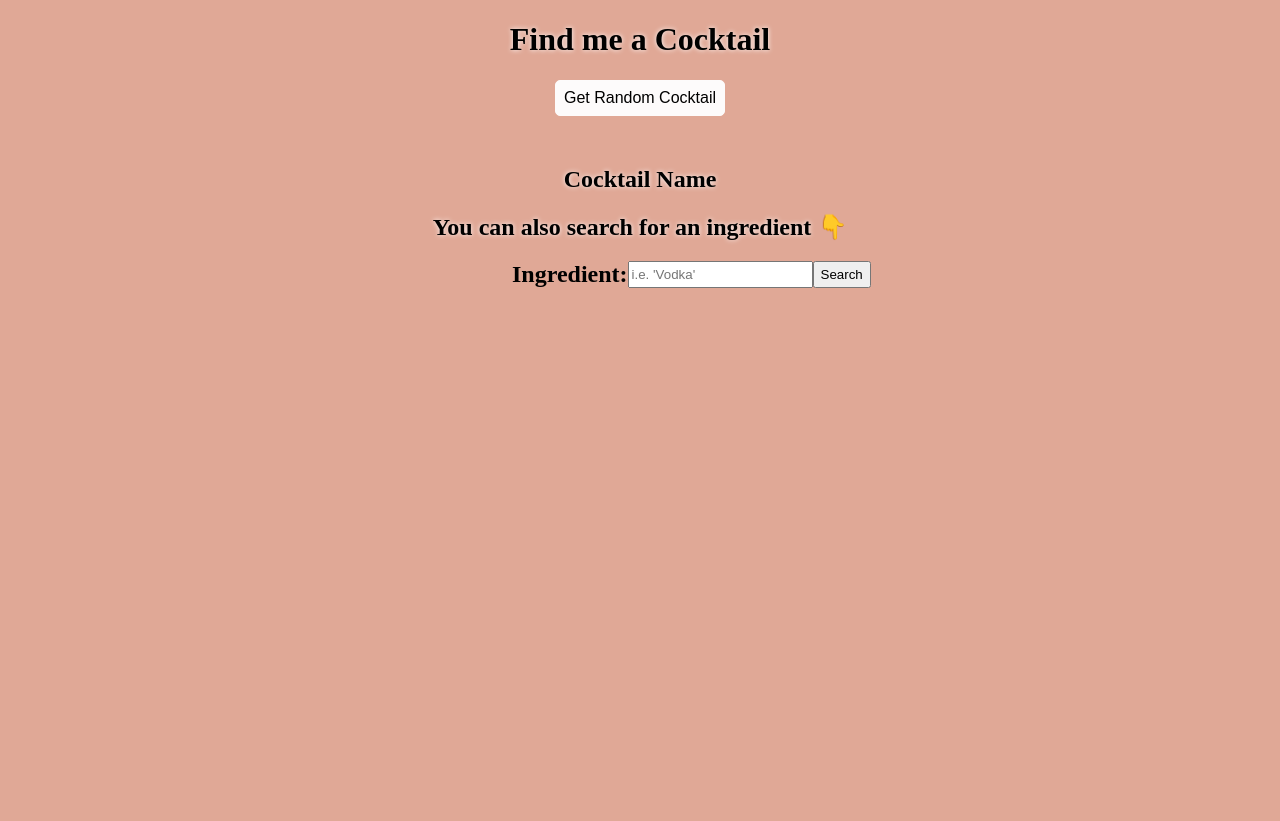
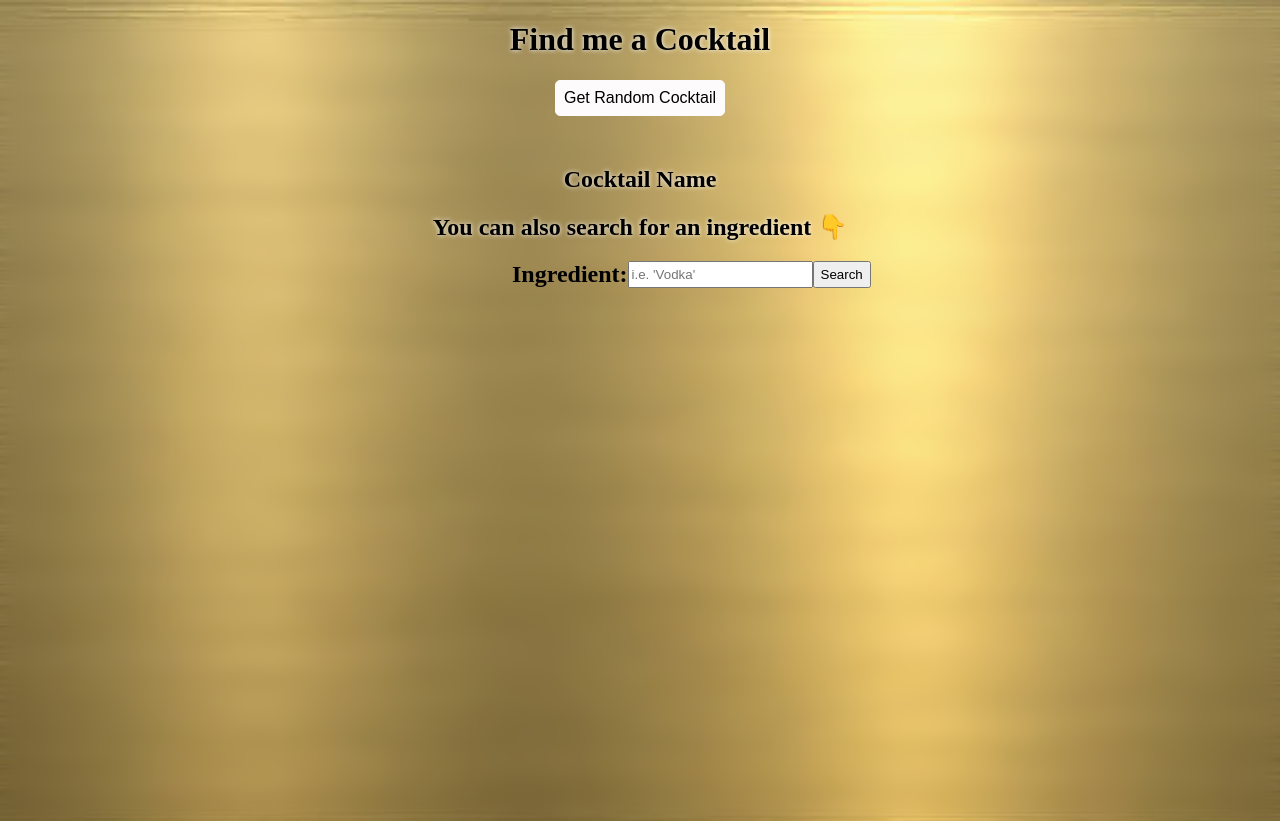
Before and after one commit to Snell401/WYWM-web-dev-Cocktail-App, a plain HTML site: page index.html in a window 1280 px wide. Drawn offline with Linux system fonts and the light colour scheme; no server answers.

Commit message:
bgi chnaged

```diff
--- a/style.css
+++ b/style.css
@@ -1,6 +1,6 @@
-:root {
+/* :root {
     --bgColor: #e0a896;
-}
+} */
 * {
     box-sizing: border-box;
   }
@@ -8,7 +8,10 @@
 body {
     margin: 0;
     min-height: 100vh;
-    background-color: var(--bgColor);
+    background-image: url(./img/brassEffect.jpg);
+    background-size: cover;
+    background-repeat: no-repeat;
+    backdrop-filter: blur(10px);
 
 }
 
```
Also changed, not shown: img/brassEffect.jpg (added).
